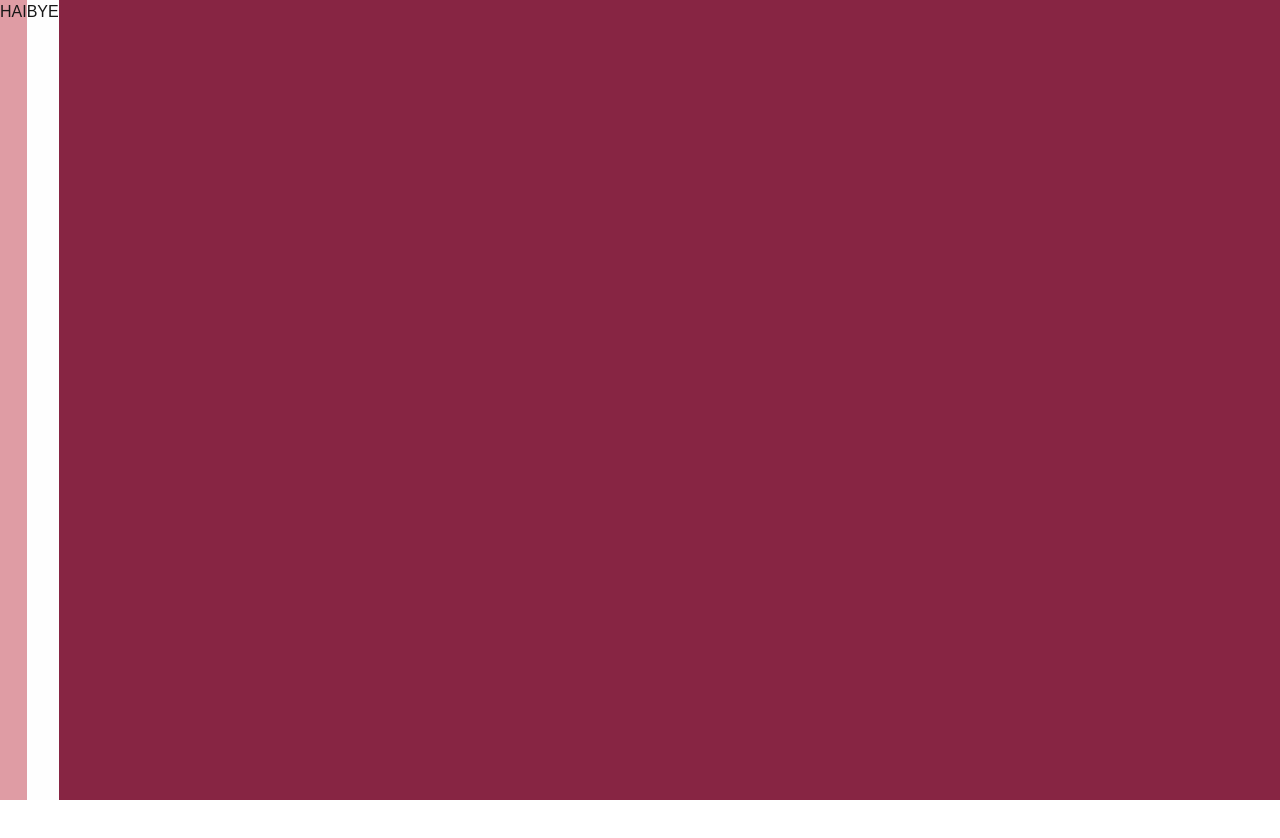
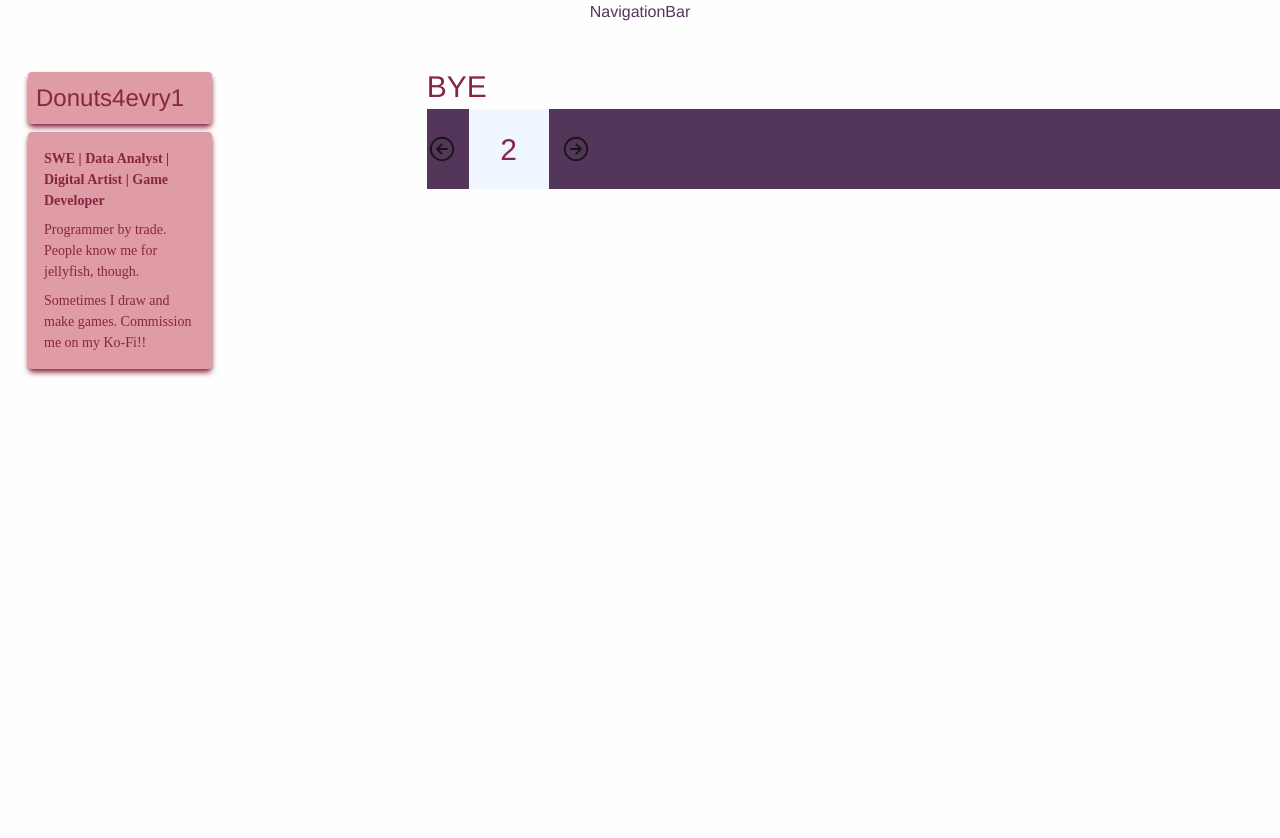
Before and after one commit to Artful-Donut/Portofolio, a Next.js app in the folder donut-portfolio/: page / in a window 1280 px wide. Shown: the top 838 px of the page. Before the commit the page ends 800 px from the top, so only its background shows below. Built offline with nearby package versions, Linux system fonts and the light colour scheme.

Commit message:
created carosel

```diff
--- a/donut-portfolio/app/globals.css
+++ b/donut-portfolio/app/globals.css
@@ -11,6 +11,7 @@
   --color-grape: #533659;
   --color-soda: #7a4a6f;
   --color-rose: #df9ca4;
+
 }
 
 @theme inline {
@@ -30,5 +31,17 @@
 body {
   background: var(--background);
   color: var(--foreground);
-  font-family: Arial, Helvetica, sans-serif;
+  font-family: 'Noto Sans JP', Helvetica, sans-serif;
 }
+
+p {
+  font-family: 'Noto Sans JP';
+  font-size: var(--text-sm);
+}
+
+h1 {
+  font-size: var(--text-3xl)
+}
+h2 {
+  font-size: var(--text-2xl)
+}
--- a/donut-portfolio/app/page.tsx
+++ b/donut-portfolio/app/page.tsx
@@ -1,15 +1,23 @@
 import Image from "next/image";
+import NavigationBar from "./src/components/NavigationBar";
+import InfoWidget from "./src/components/InfoWidget";
+import Carosel from "./src/components/Carosel";
 
 export default function Home() {
   return (
-    <div className="flex bg-amaranth">
-      <div id='infoPart' className="bg-rose h-screen">
-        <h1> HAI </h1>
+    <div className="flex-col bg-cream">
+      <NavigationBar></NavigationBar>
+      <div id='pageContents' className="flex justify-items-start mt-10">
+        <div id='infoPart' className="flex-1 justify-start h-screen">
+          <InfoWidget/>
+        </div>
+
+        <div id='contentPart' className="flex-2 justify-start">
+          <h1 className='text-amaranth text'> BYE </h1>
+          <Carosel caroselItems={[1, 2, 3]} autoscrollSpeed={3000}/>
+        </div>
       </div>
 
-      <div id='contentPart' className="bg-cream">
-        <h1> BYE </h1>
-      </div>
     </div>
   );
 }
--- /dev/null
+++ b/donut-portfolio/app/src/components/Carosel.tsx
@@ -0,0 +1,79 @@
+"use client";
+import React, { useEffect, useState } from 'react';
+import { IoArrowForwardCircleOutline } from "react-icons/io5";
+import { IoArrowBackCircleOutline } from "react-icons/io5";
+
+// https://dev.to/rakumairu/simple-react-carousel-24m0
+
+type Props = {
+  caroselItems: any[],
+  autoscrollSpeed?: number
+}
+function Carosel({ caroselItems, autoscrollSpeed }: Props) {
+  const [curIndex, setCurIndex] = useState(0);
+
+  // automatic scrolling
+  useEffect(() => {
+    if (autoscrollSpeed) {
+      const interval = setInterval(() => {
+        setCurIndex(prev =>
+          prev >= caroselItems.length - 1 ? 0 : prev + 1
+        );
+      }, autoscrollSpeed);
+
+      return () => clearInterval(interval);
+    }
+  }, [autoscrollSpeed, caroselItems.length]);
+
+
+  function handleBack() {
+    setCurIndex((prev) => {
+      if (curIndex <= 0) {
+        return caroselItems.length - 1;
+      } else {
+        return prev - 1;
+      }
+    });
+  }
+
+  function handleForward() {
+    //console.log('Carosel.tsx/handleForward() => Index: ' + curIndex);
+    setCurIndex((prev) => {
+      if (curIndex >= caroselItems.length - 1) {
+        return 0;
+      } else {
+        return prev + 1;
+      }
+    });
+
+  }
+
+  return (
+    <div id='carosel container' className='bg-rose'>
+      <div id='carosel wrapper' className='flex items-center bg-grape'>
+        <IoArrowBackCircleOutline size={30}
+          onClick={handleBack}
+          className='' />
+
+        <div id='carosel content wrapper' className='flex mx-3 w-20 relative overflow-hidden'>
+          <div id='carosel items' className='flex transition-transform duration-300'
+            style={{ transform: `translateX(-${curIndex * (100 / caroselItems.length)}%)` }}>
+            {caroselItems.map((value, index) => {
+              return (
+                <div key={index}
+                  className='flex justify-center items-center align-middle size-20 bg-blue-50'>
+                  <h1 className='text-amaranth'>{value}</h1>
+                </div>
+              );
+            })}
+          </div>
+        </div>
+
+        <IoArrowForwardCircleOutline size={30}
+          onClick={handleForward} />
+      </div>
+    </div>
+  );
+}
+
+export default Carosel
--- /dev/null
+++ b/donut-portfolio/app/src/components/InfoWidget.tsx
@@ -0,0 +1,29 @@
+import React from 'react'
+
+function InfoWidget() {
+    return (
+        <div className='flex-col ml-5 sm:w-xsm md:w-50'>
+            <div id='name' className='p-2 m-2 rounded-sm bg-rose shadow-md shadow-amaranth'>
+                <h2 className='text-amaranth'>Donuts4evry1</h2>
+            </div>
+            <div id='about' className='p-4 m-2 rounded-sm bg-rose shadow-md shadow-amaranth'>
+                <section id='qualifications' className='mb-2'>
+                    <p className='font-bold text-amaranth'>SWE | Data Analyst |
+                        Digital Artist | Game Developer</p>
+                </section>
+                <section className='mb-2'>
+                    <p className='text-amaranth'>
+                        Programmer by trade. People know me for jellyfish, though.
+                    </p>
+                </section>
+                <section className=''>
+                    <p className=' text-amaranth'>
+                        Sometimes I draw and make games. Commission me on my Ko-Fi!!
+                    </p>
+                </section>
+            </div>
+        </div>
+    )
+}
+
+export default InfoWidget
--- /dev/null
+++ b/donut-portfolio/app/src/components/NavigationBar.tsx
@@ -0,0 +1,11 @@
+import React from 'react'
+
+function NavigationBar() {
+    return (
+        <div className='flex justify-center text-grape'>
+            NavigationBar
+        </div>
+    )
+}
+
+export default NavigationBar
--- a/package.json
+++ /dev/null
@@ -1,6 +0,0 @@
-{
-  "devDependencies": {
-    "@types/react": "^19.2.17",
-    "@types/react-dom": "^19.2.3"
-  }
-}
```
Also changed, not shown: donut-portfolio/package.json (+6 -1 lines), 2 other files (tests, documents, lock files or other folders).
